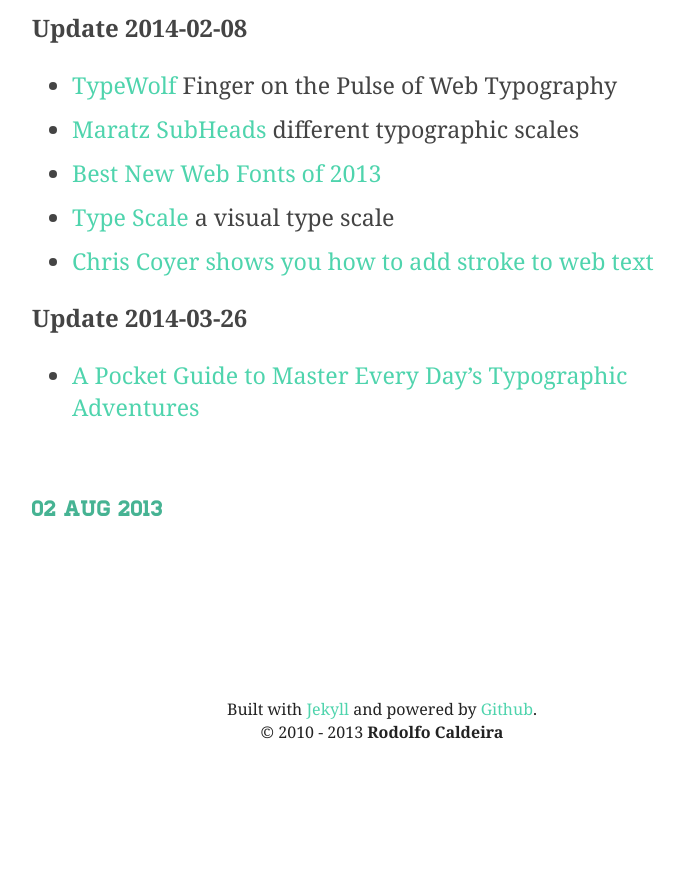
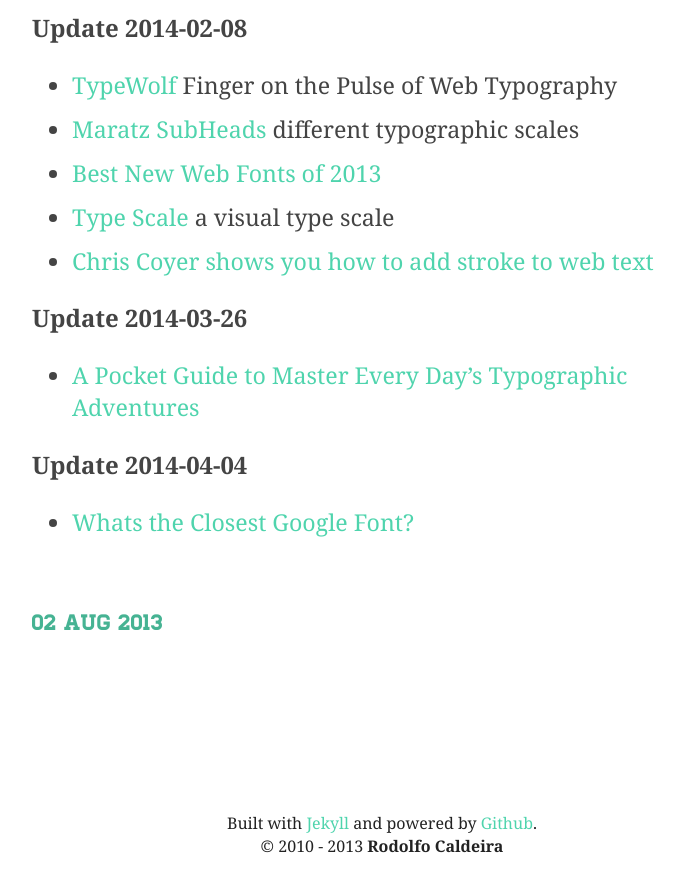
Before and after one commit to rodolfocaldeira/rodolfocaldeira.github.com, a Jekyll site: the page built from _posts/2013-08-02-interesting-bits-10-typography.md, in a window 1280 px wide and 900 px high, scrolled down 1450 px. Shown: the top 892 px of the window, without its empty margins (258-942 px from the left). Built offline with Jekyll 4.4.1, drawn with Linux system fonts in a browser that asks for light colours; before the commit the page ends 2236 px from its top, so only the background shows below that.

Commit message:
Updated 2013-08-02-interesting-bits-10-typography.md

```diff
--- a/_posts/2013-08-02-interesting-bits-10-typography.md
+++ b/_posts/2013-08-02-interesting-bits-10-typography.md
@@ -32,3 +32,7 @@
 **Update 2014-03-26**
 
 - [A Pocket Guide to Master Every Day’s Typographic Adventures](http://www.typogui.de/)
+
+**Update 2014-04-04**
+
+- [Whats the Closest Google Font?](http://joelcrawfordsmith.com/new/)
```
